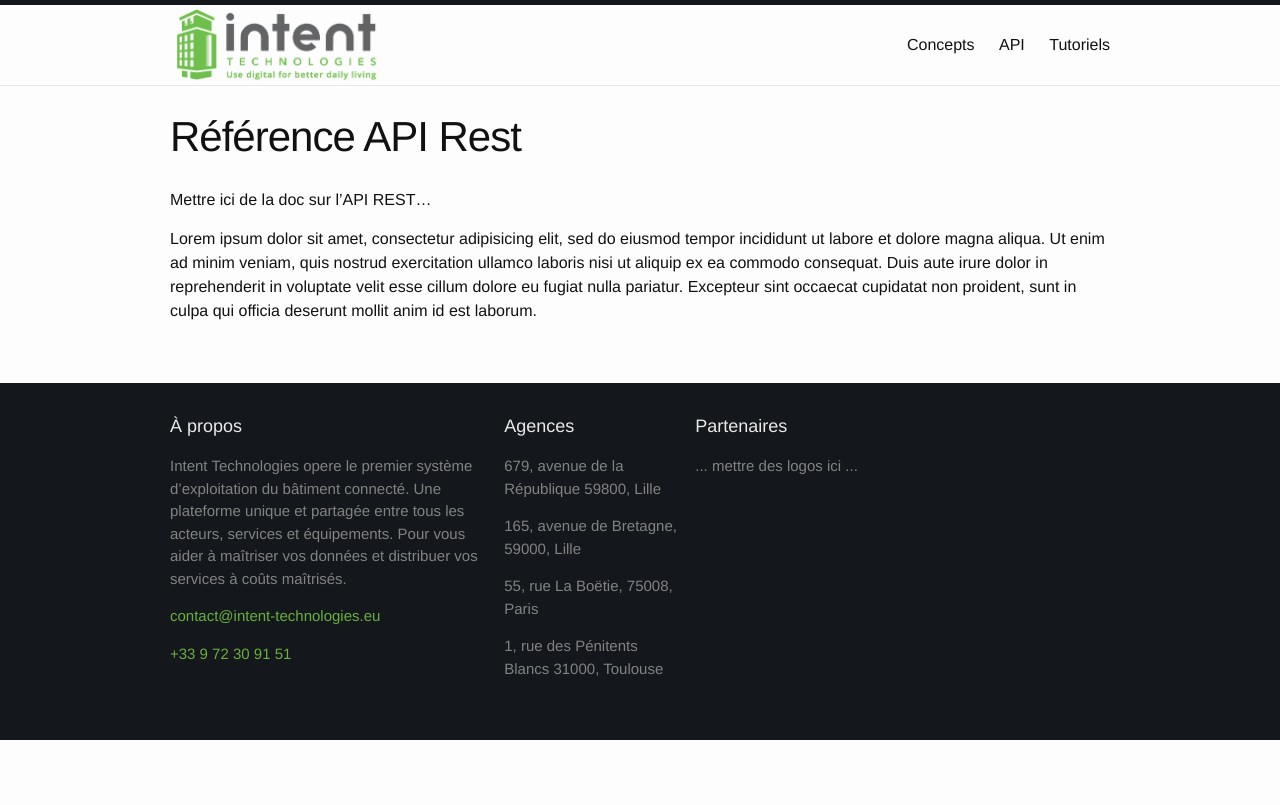
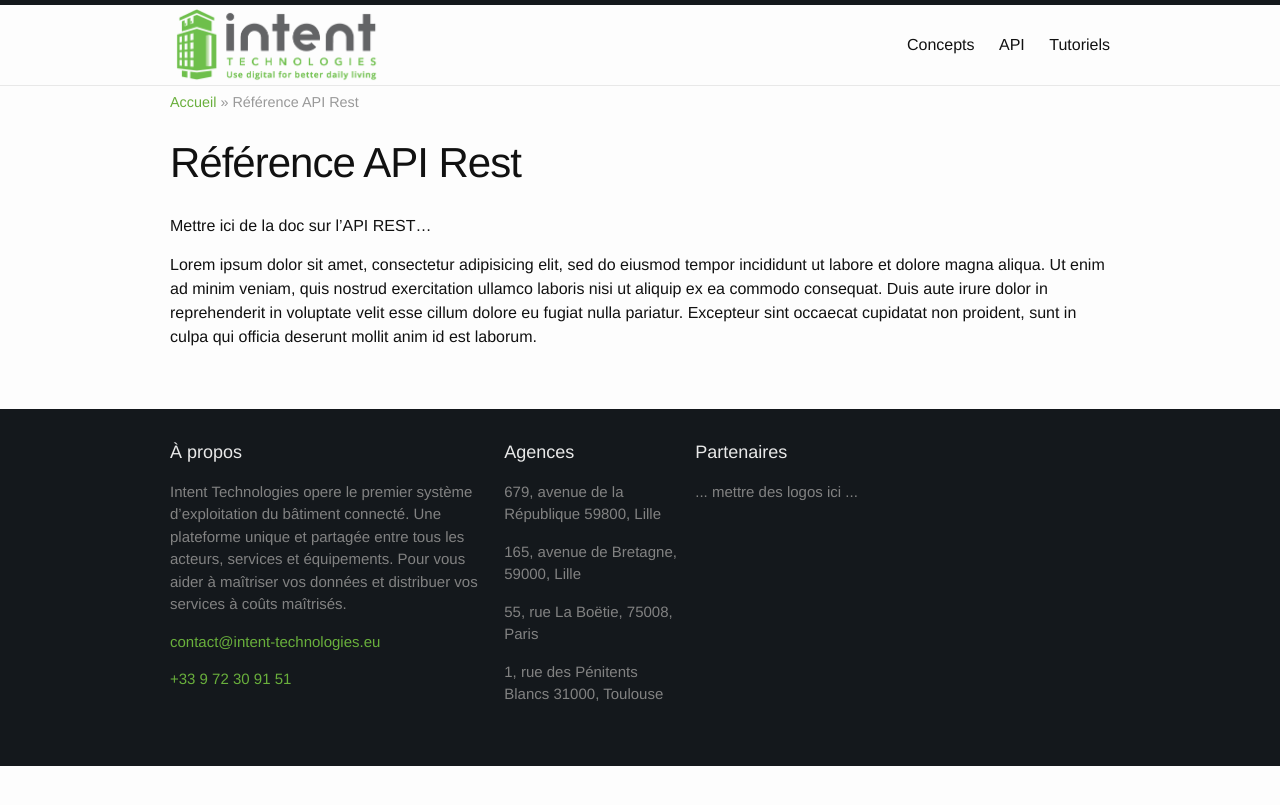
Before and after one commit to INTENT-TECHNOLOGIES/api-doc, a Jekyll site: the page built from pages/reference.md, in a window 1280 px wide. Shown: the top 805 px of the page. Built offline with Jekyll 4.4.1, drawn with Linux system fonts in a browser that asks for light colours.

Commit message:
added breadcrumbs

```diff
--- a/_layouts/post.html
+++ b/_layouts/post.html
@@ -2,6 +2,38 @@
 layout: default
 ---
 <div class="post">
+  <div class="breadcrumbs">
+    {% capture url_parts %} {{ page.url | remove: "/index.html" | replace:'/'," " }}{% endcapture %}
+    {% capture num_parts %}{{ url_parts | number_of_words | minus: 1 }}{% endcapture %}
+    {% assign previous="" %}
+    <ol>
+     {% if num_parts == "0" or num_parts == "-1" %}
+      <li><a href="/">Accueil</a> &#187; </li>
+     {% else %}
+      <li><a href="/">Accueil</a> &#187; </li>
+
+      {% for unused in page.content limit:num_parts %}
+       {% capture first_word %}{{ url_parts | truncatewords:1 | remove:"..."}}{% endcapture %}
+       {% capture previous %}{{ previous }}/{{ first_word }}{% endcapture %}
+
+       <li>
+         <a href="{{previous}}">
+           {% for page in site.pages %}
+             {% capture previousWithSlash %}{{ previous }}{{ "/" }}{% endcapture %}
+             {% if page.url == previous or page.url == previousWithSlash %}
+               {{ page.title }}
+             {% endif %}
+           {% endfor %}
+         </a>
+         &#187;
+       </li>
+
+       {% capture url_parts %}{{ url_parts | remove_first:first_word }}{% endcapture %}
+      {% endfor %}
+     {% endif %}
+     <li>{{ page.title }}</li>
+    </ol>
+  </div>
 
   <header class="post-header">
     <h1 class="post-title">{{ page.title }}</h1>
--- a/_sass/_layout.scss
+++ b/_sass/_layout.scss
@@ -1,3 +1,20 @@
+/* CUSTOM STYLES */
+.breadcrumbs {
+  margin: -2em 0 2em;
+  color: #999;
+  font-size: .9em;
+  padding-top: .3em;
+
+  ol {
+    list-style-type: none;
+    margin: 0;
+
+    li {
+      display: inline-block;
+    }
+  }
+}
+
 /**
  * Site header
  */
```
